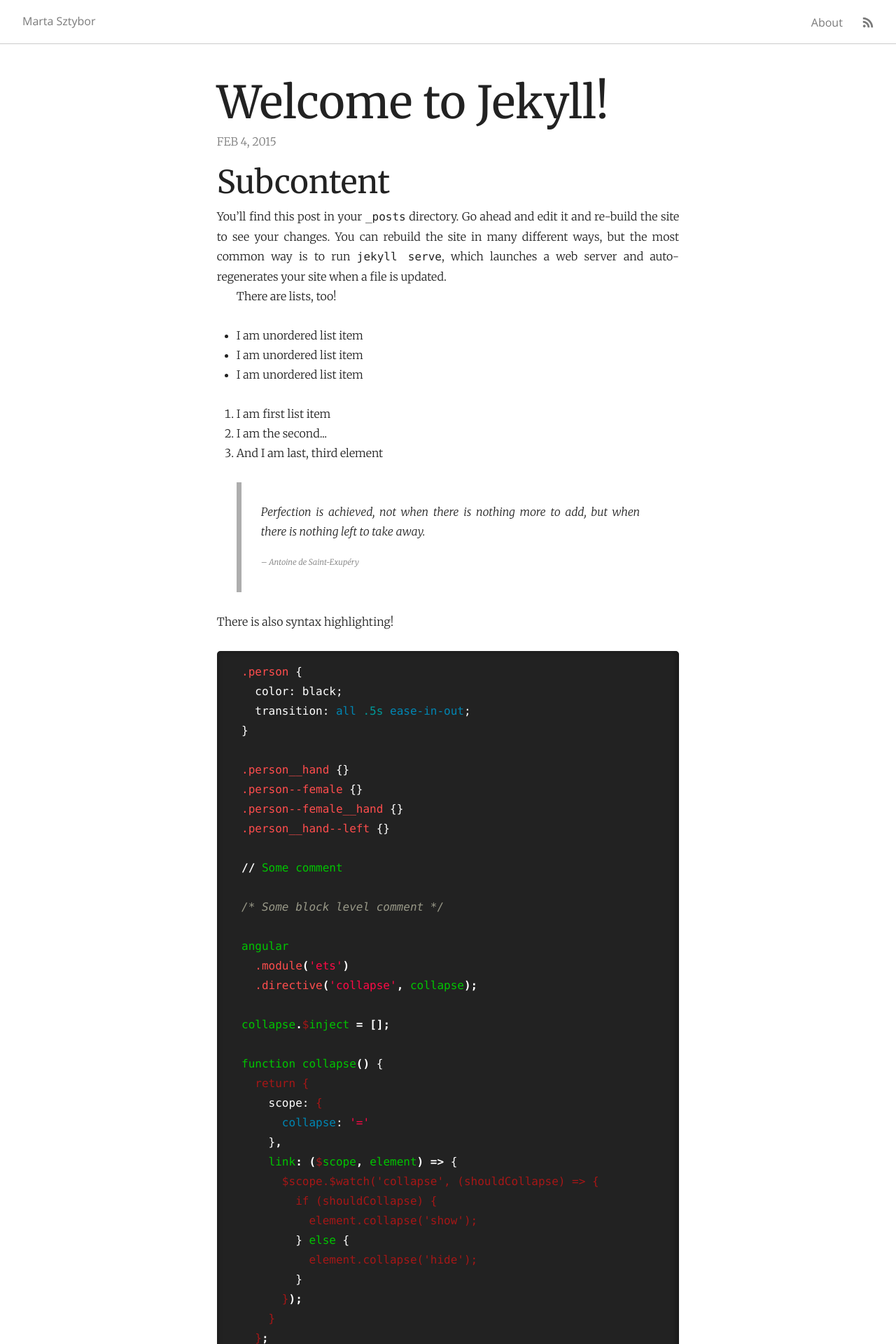
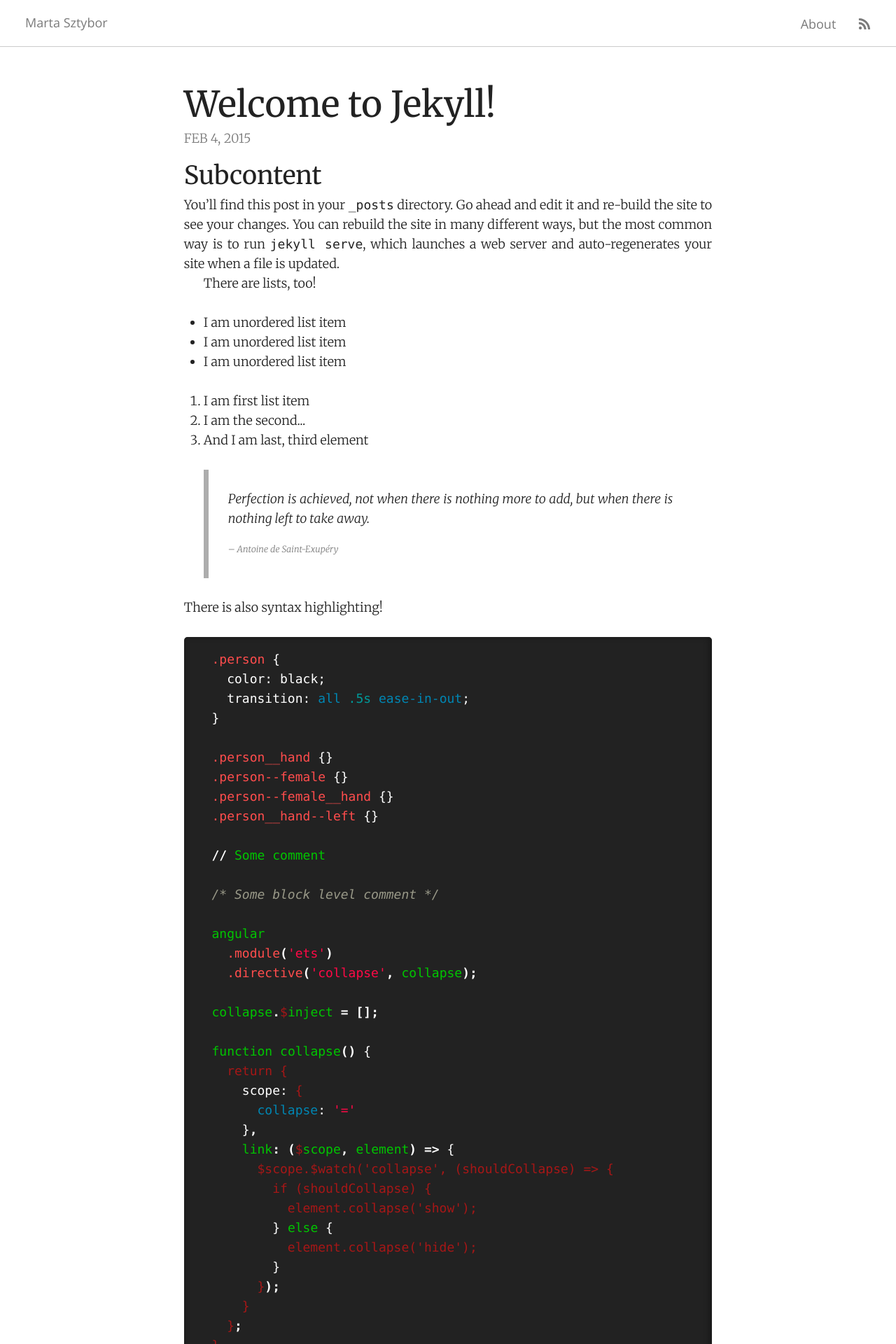
Before and after one commit to sztyborek/martasztybor.pl, a Jekyll site: the page built from _posts/2015-02-04-welcome-to-jekyll.markdown, in a window 1280 px wide. Shown: the top 1920 px of the page at 70% size. Built offline with Jekyll 4.4.1, drawn with Linux system fonts in a browser that asks for light colours.

Commit message:
Better typesettings for headings

```diff
--- a/_sass/base/_typesettings.scss
+++ b/_sass/base/_typesettings.scss
@@ -67,23 +67,11 @@ body {
   // first rule.
   // [5] Sets the type to one of the modular scale values and the second argument
   // sets a unitless line-height as a multiple of the vertical grid.
+  // h1, .h1 {
+  //   margin-bottom: emRhythm(1, $ms-up2); // [1]
+  //   @include setType(6, $ms-up2); // [2]
+
   h1, .h1 {
-    margin-bottom: emRhythm(1, $ms-up2); // [1]
-    @include setType(6, $ms-up2); // [2]
-
-    @media (min-width: 43.75em) {
-      // [3]
-      margin-bottom: emRhythm(1, $ms-up3); // [4]
-      @include setType(8, $ms-up3); // [5]
-    }
-
-    @media (min-width: 56.25em) {
-      margin-bottom: emRhythm(1, $ms-up4);
-      @include setType(10, $ms-up4);
-    }
-  }
-
-  h2, .h2 {
     margin-bottom: emRhythm(1, $ms-up1);
     @include setType(5, $ms-up1);
 
@@ -98,7 +86,7 @@ body {
     }
   }
 
-  h3, .h3 {
+  h2, .h2 {
     margin-bottom: emRhythm(1, $ms-up1);
     @include setType(5, $ms-up1);
 
@@ -108,13 +96,13 @@ body {
     }
   }
 
-  h4, .h4 {
+  h3, .h3 {
     margin-bottom: emRhythm(1, $ms-up1);
     @include setType(5, $ms-up1);
   }
 
-  h5, .h5,
-  h6, .h6 {
+  h3, .h3,
+  h5, .h5 {
     margin-bottom: emRhythm(1);
     @include setType(4);
   }
--- a/_sass/utils/_variables.scss
+++ b/_sass/utils/_variables.scss
@@ -12,7 +12,7 @@ $main-color: $pink;
 //
 // Typography
 
-$optimal-readability-width: 65ch;
+$optimal-readability-width: 66ch;
 
 //
 // Syntax highlighter
--- a/_sass/utils/typesettings/_typesettings-variables.scss
+++ b/_sass/utils/typesettings/_typesettings-variables.scss
@@ -26,7 +26,7 @@ $base-vertical-unit: 7px !default;
 $base-line-multi: 4 !default;
 
 // Base font size in pixels.
-$base-font-size: 16px !default;
+$base-font-size: 18px !default;
 
 // Modular scale ratio that is used to figure out all the different font sizes
 $ms-ratio: 1.414 !default;
```
